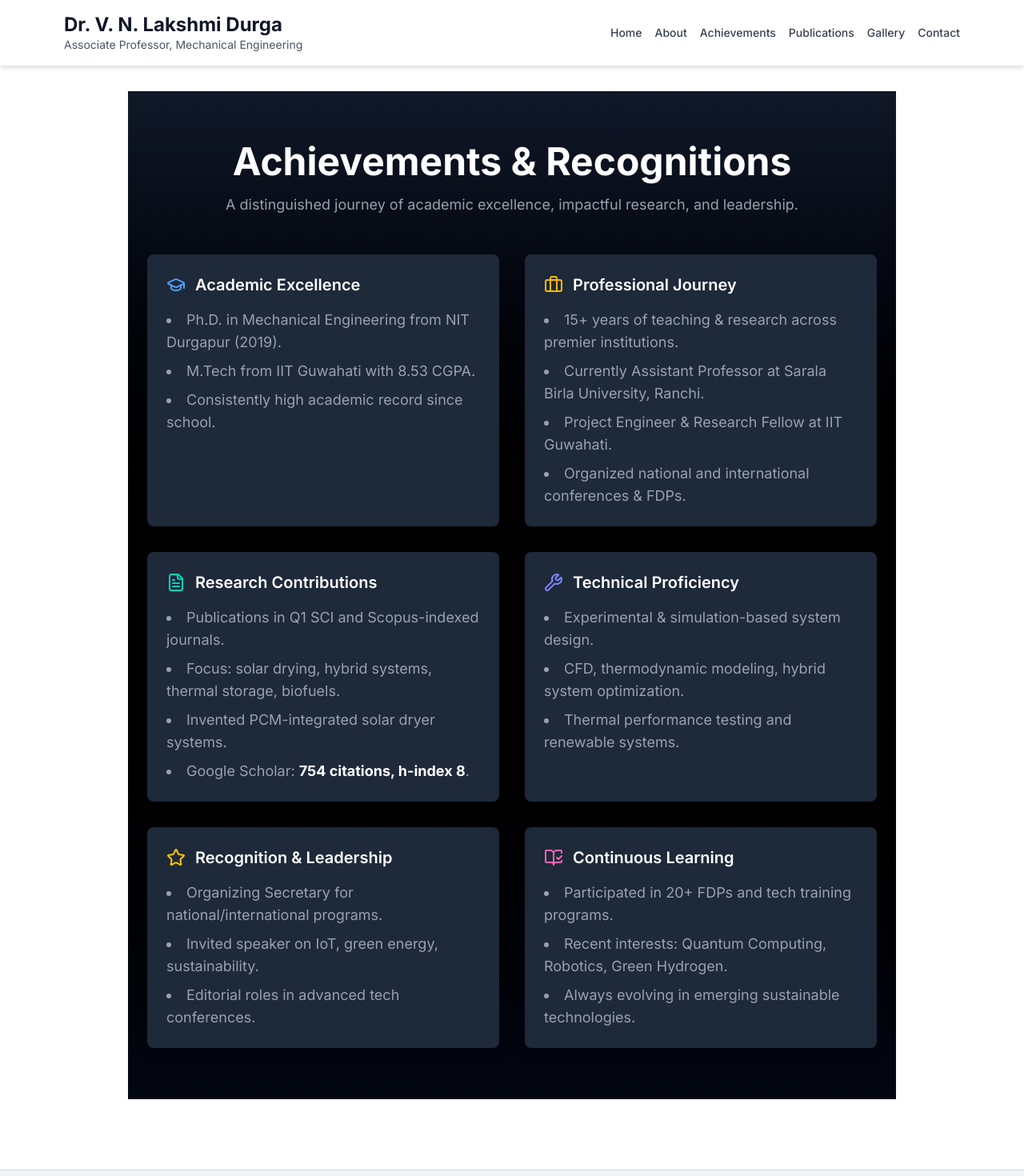
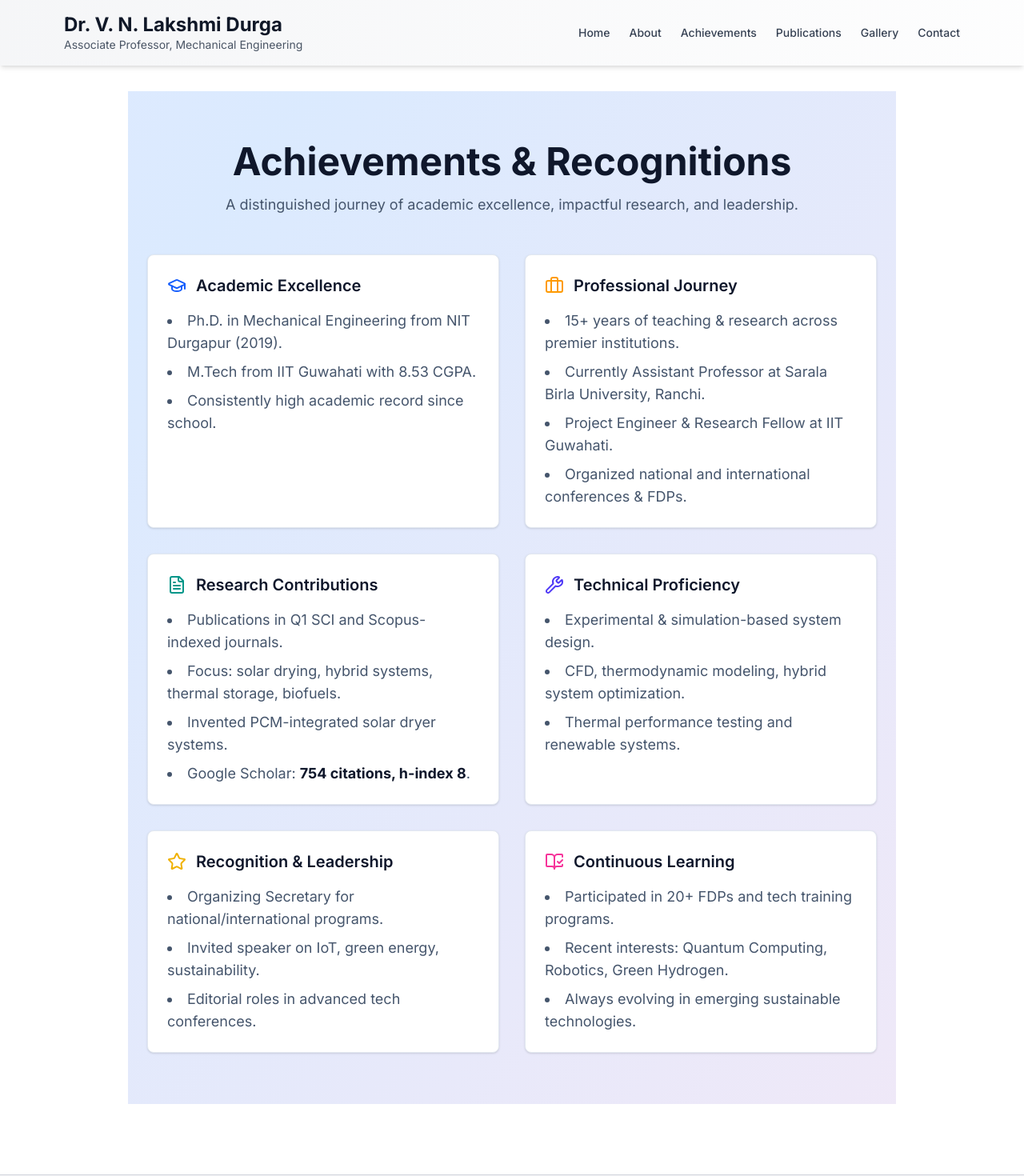
Before and after one commit to Abhiraj36/Portfolio_Professor, a Next.js app: page /achievements in a window 1280 px wide. Shown: the top 1470 px of the page at 80% size. Built offline with nearby package versions, Linux system fonts and the light colour scheme.

Commit message:
Add animated gradient background to Publications page for consistency

```diff
--- a/package.json
+++ b/package.json
@@ -9,6 +9,7 @@
     "lint": "next lint"
   },
   "dependencies": {
+    "framer-motion": "^12.23.6",
     "gray-matter": "^4.0.3",
     "lucide-react": "^0.525.0",
     "next": "15.4.1",
--- a/src/app/achievements/page.tsx
+++ b/src/app/achievements/page.tsx
@@ -1,5 +1,3 @@
-// src/app/achievements/page.tsx
-
 import {
   GraduationCap,
   Briefcase,
@@ -11,15 +9,15 @@ import {
 
 export default function AchievementsPage() {
   return (
-    <main className="min-h-screen bg-gradient-to-b from-gray-900 via-black to-gray-950 text-gray-300 px-6 py-16">
+    <main className="min-h-screen animated-gradient bg-gradient-to-br from-purple-100 via-blue-100 to-pink-100 dark:from-gray-900 dark:via-black dark:to-gray-950 text-slate-800 dark:text-gray-300 px-6 py-16 transition-colors duration-300">
       <div className="max-w-5xl mx-auto space-y-12">
 
         {/* Page Header */}
         <header className="text-center space-y-4">
-          <h1 className="text-4xl md:text-5xl font-bold text-white">
+          <h1 className="text-4xl md:text-5xl font-bold text-slate-900 dark:text-white">
             Achievements & Recognitions
           </h1>
-          <p className="text-lg text-gray-400">
+          <p className="text-lg text-slate-600 dark:text-gray-400">
             A distinguished journey of academic excellence, impactful research, and leadership.
           </p>
         </header>
@@ -27,12 +25,12 @@ export default function AchievementsPage() {
         {/* Sections Grid */}
         <section className="grid gap-8 sm:grid-cols-2">
           {/* Academic Excellence */}
-          <div className="bg-gray-800 rounded-lg p-6 shadow-lg space-y-4">
+          <div className="bg-white dark:bg-gray-800 border border-slate-200 dark:border-gray-700 rounded-lg p-6 shadow-sm hover:shadow-md transition-all space-y-4">
             <div className="flex items-center gap-3">
-              <GraduationCap className="w-6 h-6 text-blue-400" />
-              <h2 className="text-xl font-semibold text-white">Academic Excellence</h2>
+              <GraduationCap className="w-6 h-6 text-blue-600 dark:text-blue-400" />
+              <h2 className="text-xl font-semibold text-slate-900 dark:text-white">Academic Excellence</h2>
             </div>
-            <ul className="list-disc list-inside text-gray-400 space-y-2">
+            <ul className="list-disc list-inside text-slate-600 dark:text-gray-400 space-y-2">
               <li>Ph.D. in Mechanical Engineering from NIT Durgapur (2019).</li>
               <li>M.Tech from IIT Guwahati with 8.53 CGPA.</li>
               <li>Consistently high academic record since school.</li>
@@ -40,12 +38,12 @@ export default function AchievementsPage() {
           </div>
 
           {/* Professional Journey */}
-          <div className="bg-gray-800 rounded-lg p-6 shadow-lg space-y-4">
+          <div className="bg-white dark:bg-gray-800 border border-slate-200 dark:border-gray-700 rounded-lg p-6 shadow-sm hover:shadow-md transition-all space-y-4">
             <div className="flex items-center gap-3">
-              <Briefcase className="w-6 h-6 text-amber-400" />
-              <h2 className="text-xl font-semibold text-white">Professional Journey</h2>
+              <Briefcase className="w-6 h-6 text-amber-500 dark:text-amber-400" />
+              <h2 className="text-xl font-semibold text-slate-900 dark:text-white">Professional Journey</h2>
             </div>
-            <ul className="list-disc list-inside text-gray-400 space-y-2">
+            <ul className="list-disc list-inside text-slate-600 dark:text-gray-400 space-y-2">
               <li>15+ years of teaching & research across premier institutions.</li>
               <li>Currently Assistant Professor at Sarala Birla University, Ranchi.</li>
               <li>Project Engineer & Research Fellow at IIT Guwahati.</li>
@@ -54,26 +52,26 @@ export default function AchievementsPage() {
           </div>
 
           {/* Research Contributions */}
-          <div className="bg-gray-800 rounded-lg p-6 shadow-lg space-y-4">
+          <div className="bg-white dark:bg-gray-800 border border-slate-200 dark:border-gray-700 rounded-lg p-6 shadow-sm hover:shadow-md transition-all space-y-4">
             <div className="flex items-center gap-3">
-              <FileText className="w-6 h-6 text-teal-400" />
-              <h2 className="text-xl font-semibold text-white">Research Contributions</h2>
+              <FileText className="w-6 h-6 text-teal-600 dark:text-teal-400" />
+              <h2 className="text-xl font-semibold text-slate-900 dark:text-white">Research Contributions</h2>
             </div>
-            <ul className="list-disc list-inside text-gray-400 space-y-2">
+            <ul className="list-disc list-inside text-slate-600 dark:text-gray-400 space-y-2">
               <li>Publications in Q1 SCI and Scopus-indexed journals.</li>
               <li>Focus: solar drying, hybrid systems, thermal storage, biofuels.</li>
               <li>Invented PCM-integrated solar dryer systems.</li>
-              <li>Google Scholar: <strong className="text-white">754 citations, h-index 8</strong>.</li>
+              <li>Google Scholar: <strong className="text-slate-900 dark:text-white">754 citations, h-index 8</strong>.</li>
             </ul>
           </div>
 
           {/* Technical Proficiency */}
-          <div className="bg-gray-800 rounded-lg p-6 shadow-lg space-y-4">
+          <div className="bg-white dark:bg-gray-800 border border-slate-200 dark:border-gray-700 rounded-lg p-6 shadow-sm hover:shadow-md transition-all space-y-4">
             <div className="flex items-center gap-3">
-              <Wrench className="w-6 h-6 text-indigo-400" />
-              <h2 className="text-xl font-semibold text-white">Technical Proficiency</h2>
+              <Wrench className="w-6 h-6 text-indigo-600 dark:text-indigo-400" />
+              <h2 className="text-xl font-semibold text-slate-900 dark:text-white">Technical Proficiency</h2>
             </div>
-            <ul className="list-disc list-inside text-gray-400 space-y-2">
+            <ul className="list-disc list-inside text-slate-600 dark:text-gray-400 space-y-2">
               <li>Experimental & simulation-based system design.</li>
               <li>CFD, thermodynamic modeling, hybrid system optimization.</li>
               <li>Thermal performance testing and renewable systems.</li>
@@ -81,12 +79,12 @@ export default function AchievementsPage() {
           </div>
 
           {/* Recognition & Leadership */}
-          <div className="bg-gray-800 rounded-lg p-6 shadow-lg space-y-4">
+          <div className="bg-white dark:bg-gray-800 border border-slate-200 dark:border-gray-700 rounded-lg p-6 shadow-sm hover:shadow-md transition-all space-y-4">
             <div className="flex items-center gap-3">
-              <Star className="w-6 h-6 text-yellow-400" />
-              <h2 className="text-xl font-semibold text-white">Recognition & Leadership</h2>
+              <Star className="w-6 h-6 text-yellow-500 dark:text-yellow-400" />
+              <h2 className="text-xl font-semibold text-slate-900 dark:text-white">Recognition & Leadership</h2>
             </div>
-            <ul className="list-disc list-inside text-gray-400 space-y-2">
+            <ul className="list-disc list-inside text-slate-600 dark:text-gray-400 space-y-2">
               <li>Organizing Secretary for national/international programs.</li>
               <li>Invited speaker on IoT, green energy, sustainability.</li>
               <li>Editorial roles in advanced tech conferences.</li>
@@ -94,12 +92,12 @@ export default function AchievementsPage() {
           </div>
 
           {/* Continuous Learning */}
-          <div className="bg-gray-800 rounded-lg p-6 shadow-lg space-y-4">
+          <div className="bg-white dark:bg-gray-800 border border-slate-200 dark:border-gray-700 rounded-lg p-6 shadow-sm hover:shadow-md transition-all space-y-4">
             <div className="flex items-center gap-3">
-              <BookOpenCheck className="w-6 h-6 text-pink-400" />
-              <h2 className="text-xl font-semibold text-white">Continuous Learning</h2>
+              <BookOpenCheck className="w-6 h-6 text-pink-500 dark:text-pink-400" />
+              <h2 className="text-xl font-semibold text-slate-900 dark:text-white">Continuous Learning</h2>
             </div>
-            <ul className="list-disc list-inside text-gray-400 space-y-2">
+            <ul className="list-disc list-inside text-slate-600 dark:text-gray-400 space-y-2">
               <li>Participated in 20+ FDPs and tech training programs.</li>
               <li>Recent interests: Quantum Computing, Robotics, Green Hydrogen.</li>
               <li>Always evolving in emerging sustainable technologies.</li>
--- a/src/app/gallery/page.tsx
+++ b/src/app/gallery/page.tsx
@@ -1,19 +1,18 @@
-// src/app/gallery/page.tsx
 import { Image } from "lucide-react";
 
 export default function GalleryPage() {
   return (
-    <div className="max-w-5xl mx-auto px-4 sm:px-6 lg:px-8 py-12 space-y-8 text-center text-gray-800 dark:text-gray-100">
-      <h1 className="text-4xl font-bold text-primary">Gallery</h1>
+    <div className="max-w-5xl mx-auto px-4 sm:px-6 lg:px-8 py-12 space-y-10 text-center text-gray-800 dark:text-gray-100">
+      <h1 className="text-4xl font-bold text-gray-900 dark:text-white">Gallery</h1>
 
       <div className="flex justify-center">
-        <div className="animate-pulse">
-          <Image className="w-20 h-20 text-blue-500 opacity-70" />
+        <div className="p-6 rounded-full bg-blue-100 dark:bg-gray-800 animate-pulse">
+          <Image className="w-16 h-16 text-blue-500" />
         </div>
       </div>
 
-      <p className="text-lg text-gray-600 dark:text-gray-300">
-        Images will be updated soon. Please check back later.
+      <p className="text-lg text-gray-700 dark:text-gray-300">
+        The gallery is coming soon. Please check back shortly.
       </p>
     </div>
   );
--- a/src/app/globals.css
+++ b/src/app/globals.css
@@ -29,3 +29,20 @@ body {
 a {
   @apply hover:text-blue-600 transition-colors;
 }
+
+@keyframes gradientShift {
+  0% {
+    background-position: 0% 50%;
+  }
+  50% {
+    background-position: 100% 50%;
+  }
+  100% {
+    background-position: 0% 50%;
+  }
+}
+
+.animated-gradient {
+  background-size: 300% 300%;
+  animation: gradientShift 15s ease-in-out infinite;
+}
--- a/src/components/Navbar.tsx
+++ b/src/components/Navbar.tsx
@@ -1,5 +1,3 @@
-// src/components/Navbar.tsx
-
 'use client';
 
 import Link from 'next/link';
@@ -10,7 +8,7 @@ const Navbar = () => {
   const [isOpen, setIsOpen] = useState(false);
 
   return (
-    <nav className="bg-white dark:bg-gray-900 shadow-md sticky top-0 z-50">
+    <nav className="animated-gradient bg-gradient-to-r from-white via-gray-100 to-white dark:from-gray-900 dark:via-gray-800 dark:to-gray-900 bg-opacity-80 backdrop-blur-md shadow-md sticky top-0 z-50 transition-all duration-300">
       <div className="max-w-6xl mx-auto px-4 py-4 flex justify-between items-center">
         {/* Left: Title */}
         <div>
@@ -22,35 +20,51 @@ const Navbar = () => {
           </p>
         </div>
 
-        {/* Right: Hamburger */}
+        {/* Hamburger Button (Mobile) */}
         <button
-          className="md:hidden text-gray-800 dark:text-gray-200"
+          className="md:hidden text-gray-800 dark:text-gray-200 transition-transform hover:scale-110"
           onClick={() => setIsOpen(!isOpen)}
           aria-label="Toggle menu"
         >
           {isOpen ? <X className="w-6 h-6" /> : <Menu className="w-6 h-6" />}
         </button>
 
-        {/* Links - desktop */}
-        <div className="hidden md:flex flex-wrap gap-4 text-sm text-gray-700 dark:text-gray-300 font-medium">
-          <Link href="/" className="hover:text-blue-600 dark:hover:text-blue-400 transition">Home</Link>
-          <Link href="/about" className="hover:text-blue-600 dark:hover:text-blue-400 transition">About</Link>
-          <Link href="/achievements" className="hover:text-blue-600 dark:hover:text-blue-400 transition">Achievements</Link>
-          <Link href="/publications" className="hover:text-blue-600 dark:hover:text-blue-400 transition">Publications</Link>
-          <Link href="/gallery" className="hover:text-blue-600 dark:hover:text-blue-400 transition">Gallery</Link>
-          <Link href="/contact" className="hover:text-blue-600 dark:hover:text-blue-400 transition">Contact</Link>
+        {/* Desktop Links */}
+        <div className="hidden md:flex flex-wrap gap-6 text-sm font-medium text-gray-700 dark:text-gray-300">
+          {['/', '/about', '/achievements', '/publications', '/gallery', '/contact'].map((path, index) => {
+            const name = path === '/' ? 'Home' : path.replace('/', '').replace(/^\w/, c => c.toUpperCase());
+            return (
+              <Link
+                key={index}
+                href={path}
+                className="relative group transition"
+              >
+                <span className="group-hover:text-blue-600 dark:group-hover:text-blue-400 transition-colors">
+                  {name}
+                </span>
+                <span className="absolute left-0 -bottom-1 w-0 h-0.5 bg-blue-600 dark:bg-blue-400 transition-all group-hover:w-full" />
+              </Link>
+            );
+          })}
         </div>
       </div>
 
-      {/* Mobile menu */}
+      {/* Mobile Menu */}
       {isOpen && (
-        <div className="md:hidden px-4 pb-4 space-y-2 text-sm text-gray-700 dark:text-gray-300 font-medium">
-          <Link href="/" className="block hover:text-blue-600 dark:hover:text-blue-400" onClick={() => setIsOpen(false)}>Home</Link>
-          <Link href="/about" className="block hover:text-blue-600 dark:hover:text-blue-400" onClick={() => setIsOpen(false)}>About</Link>
-          <Link href="/achievements" className="block hover:text-blue-600 dark:hover:text-blue-400" onClick={() => setIsOpen(false)}>Achievements</Link>
-          <Link href="/publications" className="block hover:text-blue-600 dark:hover:text-blue-400" onClick={() => setIsOpen(false)}>Publications</Link>
-          <Link href="/gallery" className="block hover:text-blue-600 dark:hover:text-blue-400" onClick={() => setIsOpen(false)}>Gallery</Link>
-          <Link href="/contact" className="block hover:text-blue-600 dark:hover:text-blue-400" onClick={() => setIsOpen(false)}>Contact</Link>
+        <div className="md:hidden mx-4 mb-4 p-4 space-y-2 rounded-lg bg-white/90 dark:bg-gray-800/90 border border-gray-200 dark:border-gray-700 shadow-md text-sm font-medium text-gray-800 dark:text-gray-300 transition-all backdrop-blur-md">
+          {['/', '/about', '/achievements', '/publications', '/gallery', '/contact'].map((path, index) => {
+            const name = path === '/' ? 'Home' : path.replace('/', '').replace(/^\w/, c => c.toUpperCase());
+            return (
+              <Link
+                key={index}
+                href={path}
+                onClick={() => setIsOpen(false)}
+                className="block hover:text-blue-600 dark:hover:text-blue-400 hover:scale-[1.02] transition-transform"
+              >
+                {name}
+              </Link>
+            );
+          })}
         </div>
       )}
     </nav>
```
Also changed, not shown: src/app/about/page.tsx (+39 -36 lines), src/app/contact/page.tsx (+28 -10 lines), src/app/page.tsx (+10 -11 lines), src/app/publications/page.tsx (+25 -10 lines), 1 other file (tests, documents, lock files or other folders).
